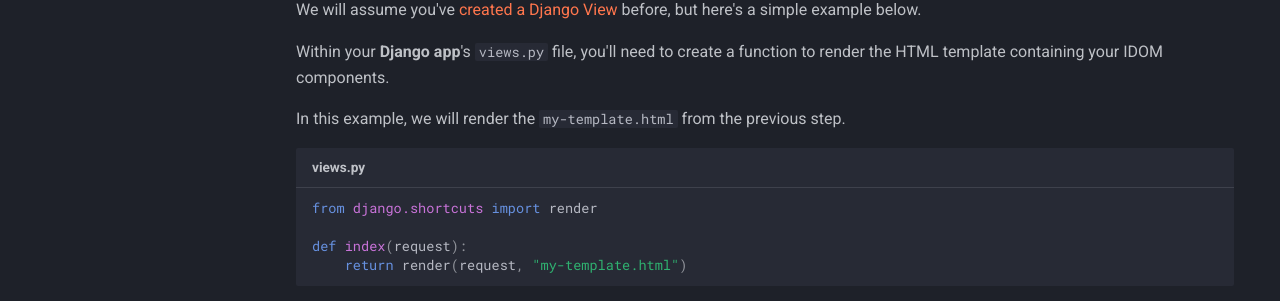
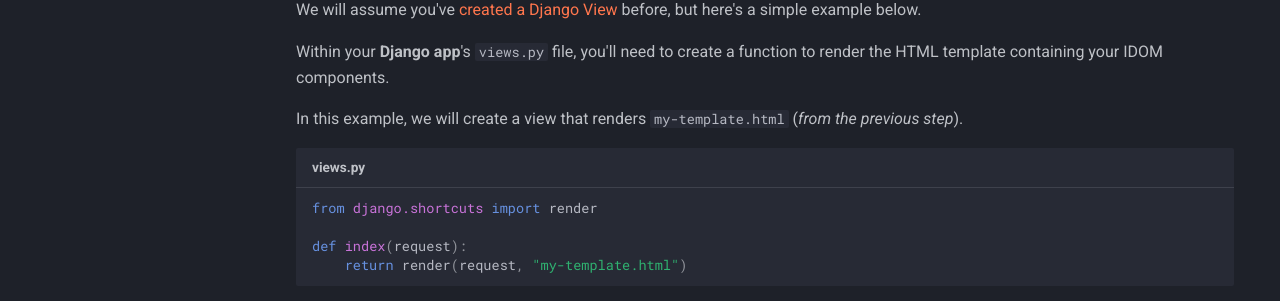
Before and after one commit to reactive-python/reactpy-django, an MkDocs documentation site: the page built from docs/how-to-use/render-view.md, in a window 1280 px wide and 1077 px high. Shown: the part 364-665 px from the top of the window. Built offline with MkDocs 1.6.1 and Material for MkDocs 9.7.7, drawn with Linux system fonts in a browser that asks for light colours; comment, search, counter and statistics services are not loaded.

Commit message:
minor rework

````diff
--- a/docs/how-to-use/render-view.md
+++ b/docs/how-to-use/render-view.md
@@ -8,7 +8,7 @@ We will assume you've [created a Django View](https://docs.djangoproject.com/en/
 
 Within your **Django app**'s `views.py` file, you'll need to create a function to render the HTML template containing your IDOM components.
 
-In this example, we will render the `my-template.html` from the previous step.
+In this example, we will create a view that renders `my-template.html` (_from the previous step_).
 
 ```python title="views.py"
 from django.shortcuts import render
````
